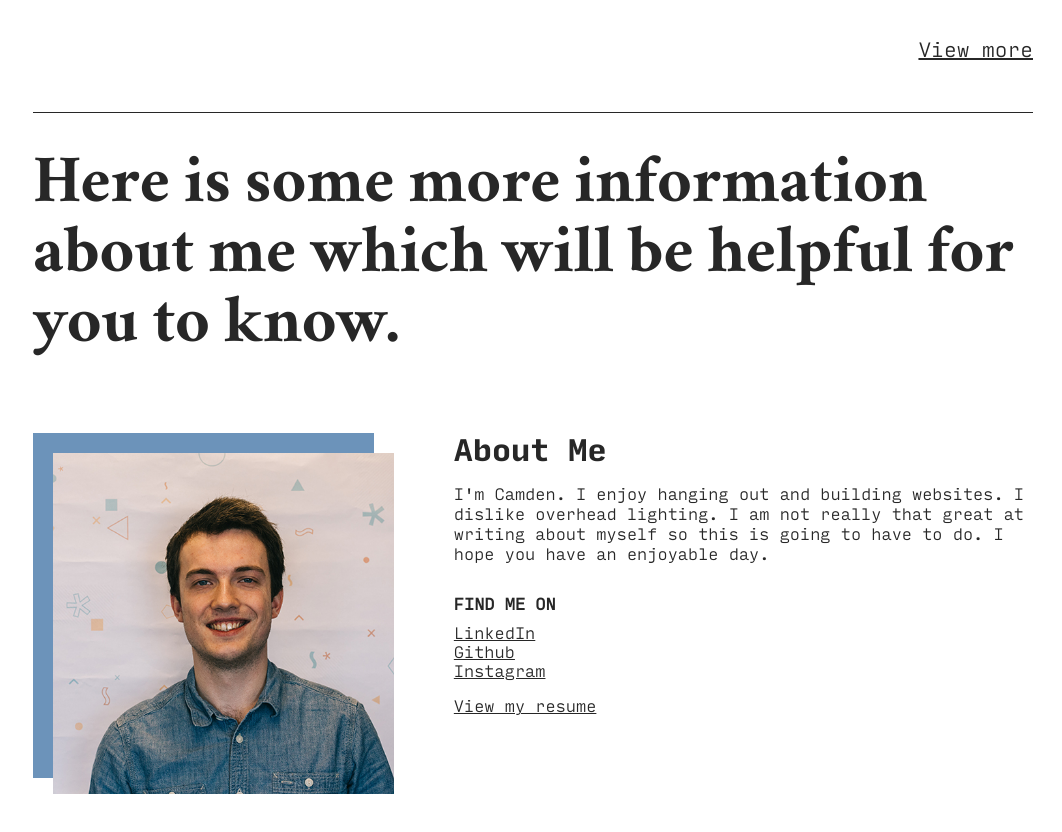
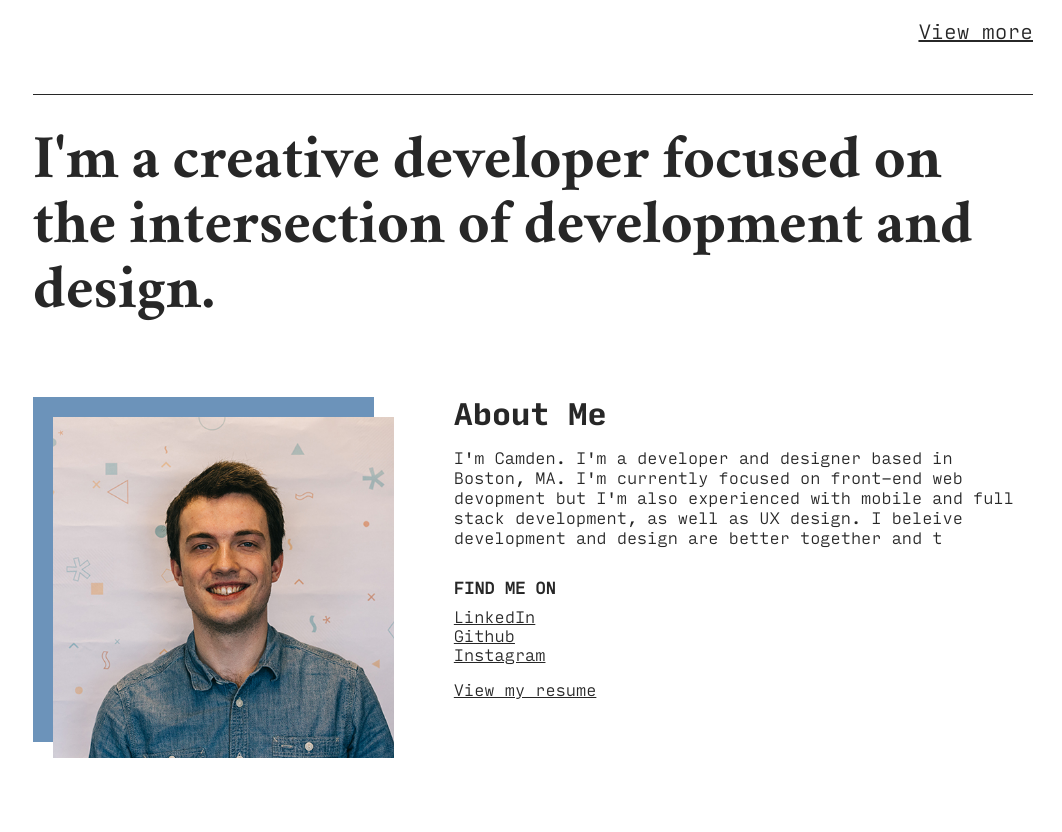
Before and after one commit to camden11/portfolio-old, a React (Create React App) app: page / in a window 1280 px wide. Shown: the part 1100-1932 px from the top of the page, without its empty margins (107-1169 px from the left). After the commit the page ends 1902 px from the top, so only its background shows below. Built offline with nearby package versions, Linux system fonts and the light colour scheme.

Commit message:
various fixes and content

```diff
--- a/package.json
+++ b/package.json
@@ -27,5 +27,5 @@
     "predeploy": "npm run build",
     "deploy": "gh-pages -d build"
   },
-  "homepage": "https://camden11.surge.sh"
+  "homepage": "https://phalen.io"
 }
--- a/src/components/About.js
+++ b/src/components/About.js
@@ -11,7 +11,7 @@ class About extends Component {
     return (
       <div className="about">
         <H1 index={tracker.index()}>
-          Here is some more information about me which will be helpful for you to know.
+          I'm a creative developer focused on the intersection of development and design.
         </H1>
         <div className="grid-parent">
           <div className="five about-image-section">
@@ -30,7 +30,13 @@ class About extends Component {
           </div>
           <div className="seven">
             <H3 index={tracker.index()} className="about-header">About Me</H3>
-            <P index={tracker.index()}>I'm Camden. I enjoy hanging out and building websites. I dislike overhead lighting. I am not really that great at writing about myself so this is going to have to do. I hope you have an enjoyable day.</P>
+            <P index={tracker.index()}>
+              I'm Camden. I'm a developer and designer based in Boston, MA. I'm currently focused on
+              front-end web devopment but I'm also experienced with mobile and full stack development, as
+              well as UX design. I beleive development and design are better together and try to
+              integrate both as fully as possible in my work. When I'm not working on projects I
+              enjoy listening to music, biking, and generally hanging out.
+            </P>
             <H4 index={tracker.index()} className="find-me-on">Find me on</H4>
             <ul>
               <li><A index={tracker.index()} href="https://www.linkedin.com/in/camdenphalen/">LinkedIn</A></li>
--- a/src/components/content/Idea.js
+++ b/src/components/content/Idea.js
@@ -7,7 +7,16 @@ export default (props) => {
   const typeTime = props.typeTime;
   return (
     <div>
-      <H4 index={tracker.index()}>More information coming soon.</H4>
+      <H4 index={tracker.index()}>Background</H4>
+        <P index={tracker.index()} typeTime={typeTime}>
+          I'm currently working to completely redesign and rebuild the website
+          for Idea, Northeastern's student-run venture accelerator. I've most
+          recently finished the wireframing stage of the projects and am
+          moving in to building out a Wordpress template for the site.
+        </P>
+        <P index={tracker.index()} typeTime={typeTime}>
+          More details coming soon.
+        </P>
     </div>
   )
 }
--- a/src/components/content/TrailTag.js
+++ b/src/components/content/TrailTag.js
@@ -4,9 +4,34 @@ import { TypeIndexTracker } from '../../lib/utils';
 
 export default (props) => {
   const tracker = new TypeIndexTracker(props.tracker);
+  const typeTime = props.typeTime;
   return (
     <div>
-      <H4 index={tracker.index()}>More information coming soon.</H4>
+      <H4 index={tracker.index()}>Background</H4>
+      <P index={tracker.index()} typeTime={typeTime}>
+        Last spring, I worked as a member of Scout, Northeastern's student-run
+        design studio to build the app for TrailTag, a new wearable safetly device
+        in development by a group of Boston entrepreneurs and Northeastern grad
+        students. TrailTag is a simple but powerful emergency device that lets
+        a group of friends communicate and signal emergencies to each other
+        on wilderness excusrions, even when cellular service is not available.
+        The wearable device connects to the app we built, which allows users
+        to view their friends' locations and communicate via text message.
+      </P>
+      <H4 index={tracker.index()}>Work</H4>
+      <P index={tracker.index()} typeTime={typeTime}>
+        I contributed to both the design and development of TrailTag. I first worked
+        with the design team to create a user interface for the application. Designing
+        around the many limitations that come with using an app in the backcountry was
+        a challenging yet very rewarding process. After finishing the UX designs, I
+        switched into development and began building the app in React native with
+        another team member. By the end of our development process, we had completely
+        built out the interface for the application and made provisions for full
+        functionality, including bluetooth communcation, to be added in the future.
+      </P>
+      <P index={tracker.index()} typeTime={typeTime}>
+        More information coming soon.
+      </P>
     </div>
   )
 }
--- a/src/containers/Home.js
+++ b/src/containers/Home.js
@@ -55,7 +55,7 @@ class Home extends Component {
     return (
       <div className="home container">
         <H1 index={tracker.index()}>
-          I am a creative developer passionate about finishing this website.
+          I combine clean code with design thinking to build distinctive user experiences.
         </H1>
         <ProjectPreview project="trailtag" tracker={tracker}/>
         <ProjectPreview project="hubspot" tracker={tracker} reverse={true}/>
--- a/src/css/index.css
+++ b/src/css/index.css
@@ -16,8 +16,8 @@
 
 h1 {
   font-family: 'Crimson';
-  font-size: 60px;
-  line-height: 70px;
+  font-size: 55px;
+  line-height: 65px;
   margin-bottom: 70px; }
   @media only screen and (max-width: 768px) {
     h1 {
--- a/src/css/typography.scss
+++ b/src/css/typography.scss
@@ -1,7 +1,7 @@
 h1 {
   font-family: 'Crimson';
-  font-size: 60px;
-  line-height: 70px;
+  font-size: 55px;
+  line-height: 65px;
   margin-bottom: 70px;
 
   @media only screen and (max-width: 768px) {
```
Also changed, not shown: 1 other file (tests, documents, lock files or other folders).
